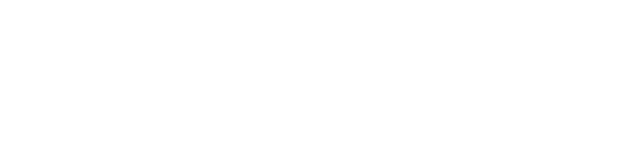
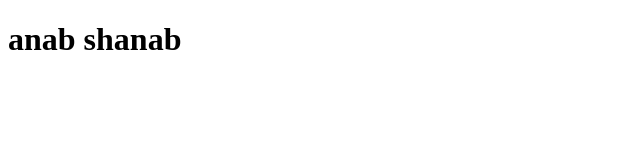
Before and after one commit to fariha-shafiq123/portfolio, a plain HTML site: page index.html in a window 1280 px wide. Shown: the whole page, without its empty margins (0-640 px from the left). Drawn offline with Linux system fonts and the light colour scheme.

Commit message:
heading added

```diff
--- a/index.html
+++ b/index.html
@@ -6,6 +6,6 @@
     <title>Document</title>
 </head>
 <body>
-
+    <h1>anab shanab</h1>
 </body>
 </html>
```
